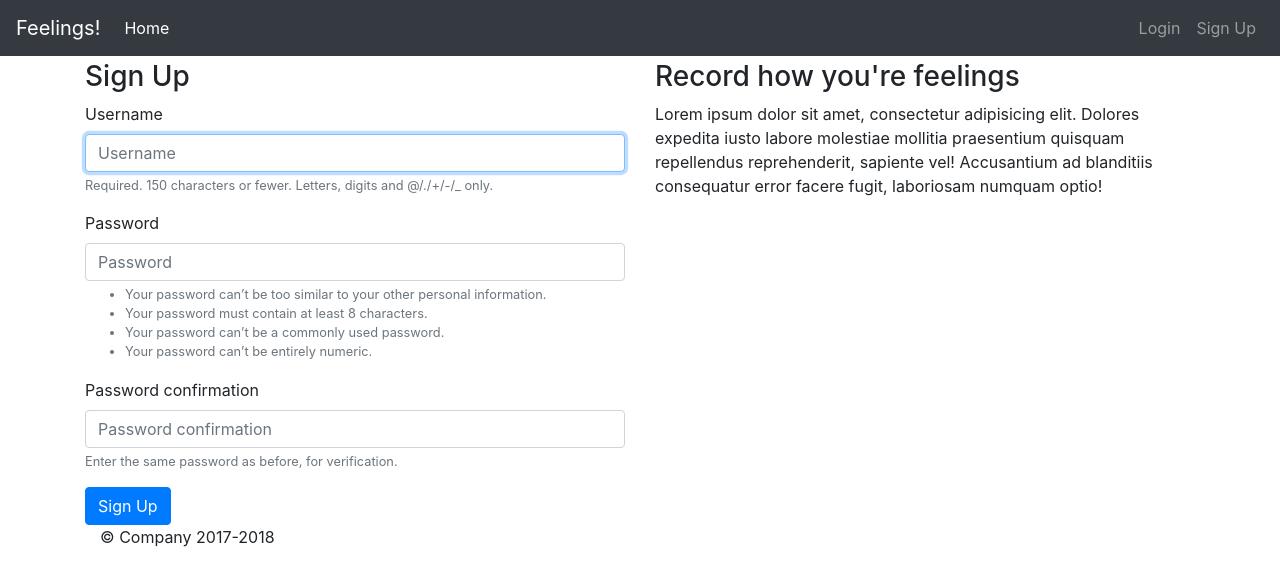
After one commit to manishambashta/feelings, a Django app: page /users/signup/ in a window 1280 px wide. The commit adds this page. Shown: the top 586 px of the page. Run offline with Django 3.2, Linux system fonts and the light colour scheme; some libraries are stand-ins or nearby versions.

Commit message:
signup view and route

```diff
--- a/feelings/settings.py
+++ b/feelings/settings.py
@@ -37,6 +37,7 @@ INSTALLED_APPS = [
     'django.contrib.sessions',
     'django.contrib.messages',
     'django.contrib.staticfiles',
+    'bootstrap3',
     'users',
     'thoughts',
 
--- a/templates/layout.html
+++ b/templates/layout.html
@@ -27,7 +27,7 @@
         <ul class="nav navbar-nav navbar-right">
           {% if not user.is_authenticated %}
             <li class="nav-item"><a class="nav-link" href="{% url 'users:login' %}">Login</a></li>
-            <li class="nav-item"><a class="nav-link href="#">Sign Up</a></li>
+            <li class="nav-item"><a class="nav-link href="{% url 'users:signup' %}">Sign Up</a></li>
           {% else %}
             <li class="nav-item"><a class="nav-link" href="#">Record</a></li>
             <li class="nav-item"><a class="nav-link" href="{% url 'users:logout' %}">Logout</a></li>
--- /dev/null
+++ b/users/templates/users/signup.html
@@ -0,0 +1,33 @@
+{% extends "layout.html" %}
+
+{% load bootstrap3 %}
+
+<!--load bootstrap css and js-->
+{% bootstrap_css %}
+{% bootstrap_javascript %}
+
+<!--load bootstrap messages-->
+{% bootstrap_messages %}
+
+
+{% block title %} Sign Up | {{ block.super }} {% endblock %}
+
+{% block content %}
+<div class="container mt">
+    <div class="row">
+        <div class="col-md-6">
+            <h3>Sign Up</h3>
+            <form method="post">
+                {% csrf_token %}
+                {% bootstrap_form form %}
+
+                <input type="submit" class="btn btn-primary" value="Sign Up">
+            </form>
+        </div>
+        <div class="col-md-6">
+            <h3>Record how you're feelings</h3>
+            <p>Lorem ipsum dolor sit amet, consectetur adipisicing elit. Dolores expedita iusto labore molestiae mollitia praesentium quisquam repellendus reprehenderit, sapiente vel! Accusantium ad blanditiis consequatur error facere fugit, laboriosam numquam optio!</p>
+        </div>
+    </div>
+</div>
+{% endblock %}
--- a/users/urls.py
+++ b/users/urls.py
@@ -7,5 +7,6 @@ urlpatterns = [
 
     url(r'^dashboard/$', views.dashboard, name='dashboard'),
     url(r'^logout/$', views.LogoutView.as_view(), name="logout"),
+    url(r'^signup/$', views.SignupView.as_view(), name="signup"),
     url('^', include('django.contrib.auth.urls')),
 ]
--- a/users/views.py
+++ b/users/views.py
@@ -1,9 +1,10 @@
 from django.contrib.auth import logout
+from django.contrib.auth.forms import UserCreationForm
 from django.contrib.auth.mixins import LoginRequiredMixin
-from django.urls import reverse
+from django.urls import reverse,reverse_lazy
 from django.http.response import HttpResponseRedirect
 from django.shortcuts import render
-from django.views.generic import FormView
+from django.views.generic import FormView, CreateView
 # Create your views here.
 
 from . import forms
@@ -20,3 +21,9 @@ class LogoutView(LoginRequiredMixin, FormView):
     def form_valid(self, form):
         logout(self.request)
         return HttpResponseRedirect(reverse('home'))
+
+
+class SignupView(CreateView):
+    form_class = UserCreationForm
+    template_name = 'users/signup.html'
+    success_url = reverse_lazy('users:dashboard')
```
Also changed, not shown: db.sqlite3.
